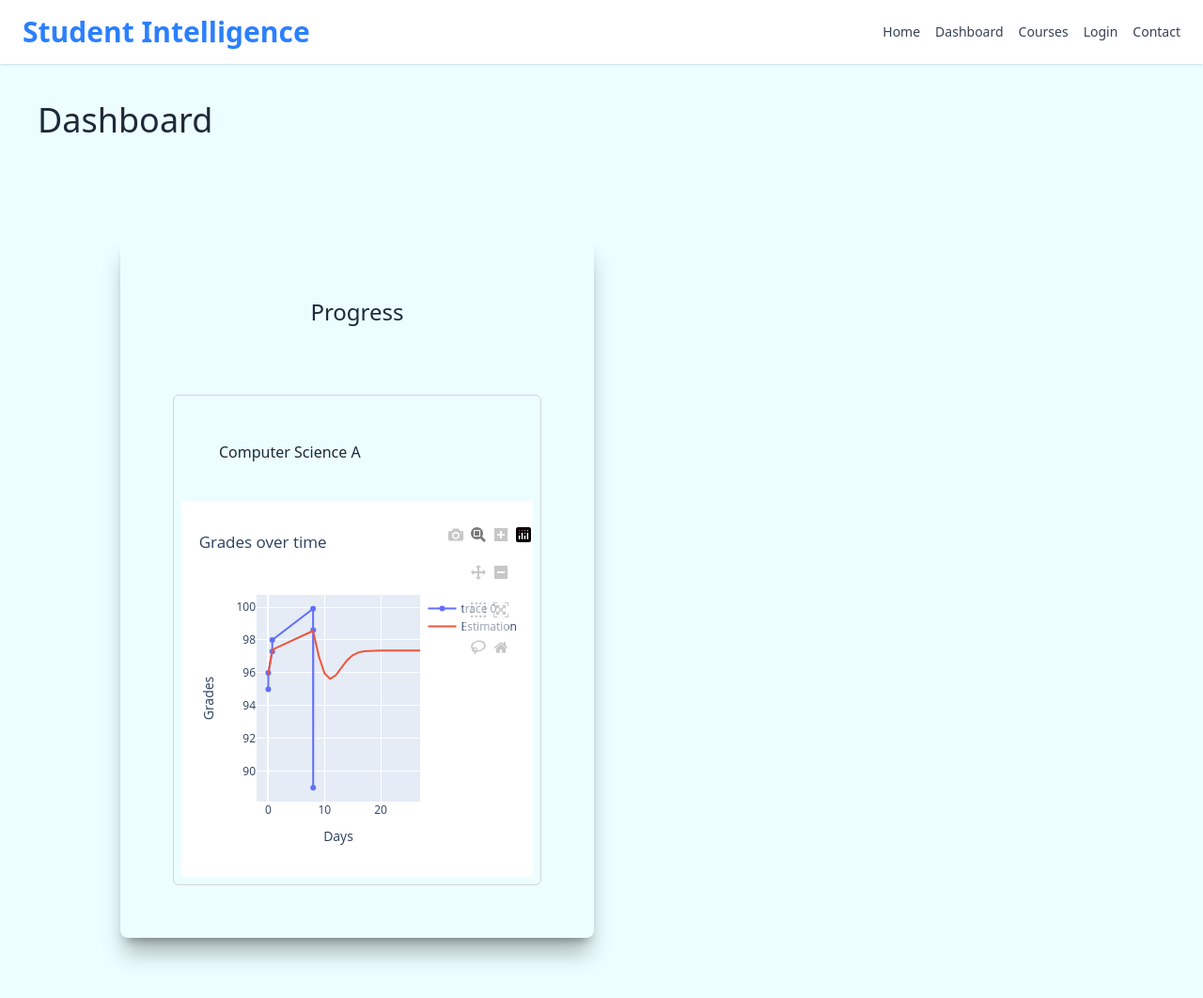
After one commit to defnotafunction/Student-Intelligence, a Flask app: page /dashboard in a window 1280 px wide. The commit adds this page. Shown: the whole page at 94% size. Run offline with Flask 3, Linux system fonts and the light colour scheme; a user stored in the database is signed in; some libraries are stand-ins or nearby versions.

Commit message:
Create dashboard.html

```diff
--- a/helper.py
+++ b/helper.py
@@ -3,6 +3,11 @@ from models import *
 from extension import *
 from werkzeug.security import generate_password_hash
 import plotly.graph_objects as go
+from sklearn.linear_model import LinearRegression
+from sklearn.svm import SVR
+from sklearn.preprocessing import StandardScaler
+from sklearn.pipeline import Pipeline
+from sklearn.base import BaseEstimator
 
 def app_context_wrapper(func: callable):
     def inner(*args, **kwargs):
@@ -33,8 +38,6 @@ def create_grades_vs_time(datetimes: list[datetime], grades: list[float]) -> str
 
     min_date = min(datetimes)
     days_from_min =  sorted([(d - min_date).total_seconds() / 86400 for d in datetimes])  # Convert seconds into days
-    print("Minimum Date:", min_date)
-    print("All Datetimes:", datetimes)
     fig = go.Figure(data=go.Scatter(x=days_from_min, y=grades, mode='lines+markers'))
     fig.update_layout(
         title="Grades over time",
@@ -49,3 +52,56 @@ def create_grades_vs_time(datetimes: list[datetime], grades: list[float]) -> str
         )
 
     return graph_html
+
+def predict_grades_from_datetimes(datetimes: list[datetime], grades: list[float], days_into_future: int):
+    min_date = min(datetimes)
+    days_from_min = sorted([(d - min_date).total_seconds() / 86400 for d in datetimes])
+    future_days = [days_from_min[-1] + i for i in range(1, days_into_future)]
+
+    nested_days_from_min = [[d] for d in days_from_min]
+    nested_future_days = [[d] for d in future_days]
+
+
+    model_pipeline = Pipeline(steps=[
+        ('spline', StandardScaler()),
+        ('regressor', SVR(kernel='rbf', C=500, epsilon=0.1, gamma='scale'))
+        ])
+    model_pipeline.fit(nested_days_from_min, grades)
+    current_days_predictions = model_pipeline.predict(nested_days_from_min)
+    future_days_predictions = model_pipeline.predict(nested_future_days)
+    predictions = [*current_days_predictions, * future_days_predictions]
+
+    return predictions
+
+def create_grades_vs_time_with_predictions(datetimes: list[datetime], grades: list[float], days_into_future: int) -> str:
+    if len(datetimes) < 1:
+        return None
+
+    min_date = min(datetimes)
+    days_from_min =  sorted([(d - min_date).total_seconds() / 86400 for d in datetimes])  # Convert seconds into days
+
+    predictions = predict_grades_from_datetimes(datetimes, grades, days_into_future)
+
+    fig = go.Figure(data=go.Scatter(x=days_from_min, y=grades, mode='lines+markers'))
+
+    fig.add_trace(
+        go.Scatter(
+        x=[*days_from_min, *[days_from_min[-1] + i for i in range(1, days_into_future)]],
+        y=predictions,
+        mode='lines',
+        name='Estimation'
+        )
+    )
+    fig.update_layout(
+        title="Grades over time",
+        xaxis_title="Days",
+        yaxis_title="Grades"
+                    )
+
+    graph_html = fig.to_html(
+        full_html=False,
+        include_plotlyjs='cdn',
+        config={'responsive': True}
+        )
+
+    return graph_html
--- a/main.py
+++ b/main.py
@@ -67,6 +67,26 @@ def logout():
     logout_user()
     return redirect(url_for('login'))
 
+@app.route('/dashboard')
+@login_required
+def dashboard():
+    # Creating graphs for each course
+    made_graphs = []
+
+    for course in current_user.courses:
+        data = [(g.date_created, g.percentage) for g in course.grades]
+
+        if len(data) >= 1:  # If there is data to plot
+            datetimes, grades = zip(*data)
+            datetimes, grades = list(datetimes), list(grades)
+            graph_html = create_grades_vs_time_with_predictions(datetimes, grades, 20)
+            made_graphs.append([course.name, graph_html])
+
+    return render_template('dashboard.html', made_graphs=made_graphs)
+
+
+
+
 @app.route('/courses', methods=['GET', 'POST'])
 @login_required
 def courses():
@@ -128,7 +148,6 @@ def courses():
             graph_html = create_grades_vs_time(datetimes, grades)
 
 
-
     current_courses = current_user.courses
     return render_template(
                             'courses.html',
--- a/static/css/output.css
+++ b/static/css/output.css
@@ -225,6 +225,9 @@
   .hidden {
     display: none;
   }
+  .h-\[400px\] {
+    height: 400px;
+  }
   .max-h-min {
     max-height: min-content;
   }
@@ -237,11 +240,20 @@
   .max-w-6xl {
     max-width: var(--container-6xl);
   }
+  .max-w-fit {
+    max-width: fit-content;
+  }
   .max-w-xl {
     max-width: var(--container-xl);
   }
+  .min-w-xl {
+    min-width: var(--container-xl);
+  }
   .grid-cols-2 {
     grid-template-columns: repeat(2, minmax(0, 1fr));
+  }
+  .grid-cols-3 {
+    grid-template-columns: repeat(3, minmax(0, 1fr));
   }
   .flex-col {
     flex-direction: column;
@@ -264,6 +276,9 @@
       margin-inline-start: calc(calc(var(--spacing) * 4) * var(--tw-space-x-reverse));
       margin-inline-end: calc(calc(var(--spacing) * 4) * calc(1 - var(--tw-space-x-reverse)));
     }
+  }
+  .overflow-hidden {
+    overflow: hidden;
   }
   .rounded-lg {
     border-radius: var(--radius-lg);
--- a/templates/base.html
+++ b/templates/base.html
@@ -17,6 +17,7 @@
             </a>
             <nav class="flex space-x-4 text-sm font-medium text-gray-700">
                 <a href="{{ url_for('index') }}" class="hover:text-blue-500">Home</a>
+                <a href="{{ url_for('dashboard') }}" class="hover:text-blue-500">Dashboard</a>
                 <a href="{{ url_for('courses') }}" class="hover:text-blue-500">Courses</a>
                 <a href="{{ url_for('login') }}" class="hover:text-blue-500">Login</a>
                 <a href="{{ url_for('contact') }}" class="hover:text-blue-500">Contact</a>
--- a/templates/courses.html
+++ b/templates/courses.html
@@ -15,11 +15,11 @@
                     <p>{{course.name}} - {{course.grade}}% (AoS Weight: {{ course.assessment_weight }}% / PoS Weight: {{
                         course.practice_weight }}%)</p>
                 </div>
-                <form action="{{ url_for('delete_course', course_id=course.id) }}" method="POST"
+                <form class="max-w-fit" action="{{ url_for('delete_course', course_id=course.id) }}" method="POST"
                     onclick="return confirm('Are you sure you want to delete this item?');">
                     {{ delete_course_form.hidden_tag() }}
                     <button type="submit"
-                        class="text-xs rounded-md p-2 transition-colors duration-800 hover:text-red-600 hover:bg-gray-200/60">Delete</button>
+                        class="text-xs max-w-fit rounded-md p-2 transition-colors duration-800 hover:text-red-600 hover:bg-gray-200/60">Delete</button>
                 </form>
             </div>
             {% endfor %}
--- /dev/null
+++ b/templates/dashboard.html
@@ -0,0 +1,29 @@
+{% extends "base.html" %}
+{% block content %}
+<h3 class="text-left text-4xl text-gray-800 m-10">Dashboard</h3>
+
+<div class="max-w-6xl mx-auto p-8">
+    <div class="grid grid-cols-2 grid-rows-3 gap-4 p-8">
+
+        <!-- Item 1: Course Progress -->
+        <div class="max-w-xl w-full p-6 rounded-lg shadow-xl/30">
+            <h5 class="text-center text-2xl text-gray-800 m-10">Progress</h5>
+            <div class="grid grid-cols-1 md:grid-cols-2 gap-6 p-8">
+                {% for name, graph in made_graphs %}
+                <div class="border border-gray-300 rounded-md p-2">
+                    <h5 class="text-left text-l text-gray-800 m-10">{{name}}</h5>
+                    <div class="w-full h-[400px] overflow-hidden">
+                        {{ graph | safe }}
+                    </div>
+                </div>
+                {% endfor %}
+            </div>
+        </div>
+
+
+    </div>
+</div>
+
+
+
+{% endblock %}
```
Also changed, not shown: docs/PROJECT_PLAN.md (+1 -0 lines), forms.py (+4 -4 lines), instance/app.db.
